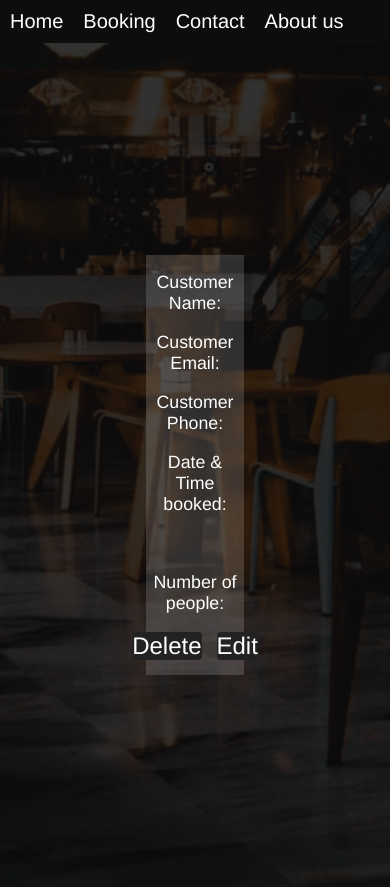
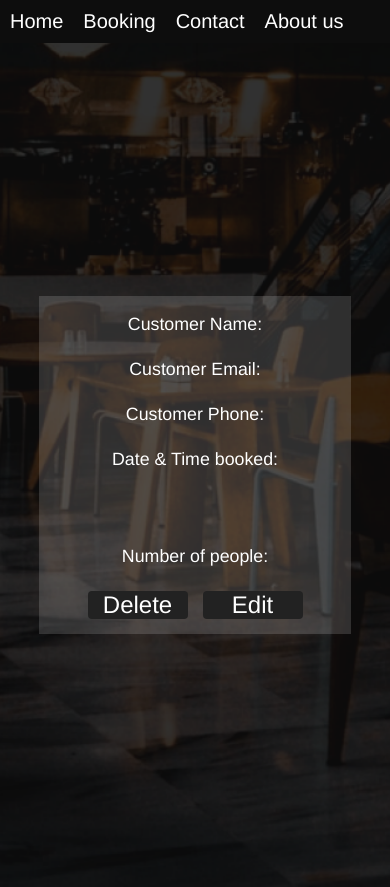
Before and after one commit to Alexandrhall/restaurant-app, a React (Create React App) app in the folder client/: page /admin/bookings/1 in a window 390 px wide. Built offline with nearby package versions, Linux system fonts and the light colour scheme; no server answers.

Commit message:
Single booking mobile styling

```diff
--- a/client/src/styles/singlebooking.scss
+++ b/client/src/styles/singlebooking.scss
@@ -32,4 +32,13 @@
       }
     }
   }
+  @media screen and (max-width: 768px) {
+    .single-booking-card {
+      width: 80%;
+    }
+
+    .single-booking-info {
+      font-size: 24px;
+    }
+  }
 }
```
